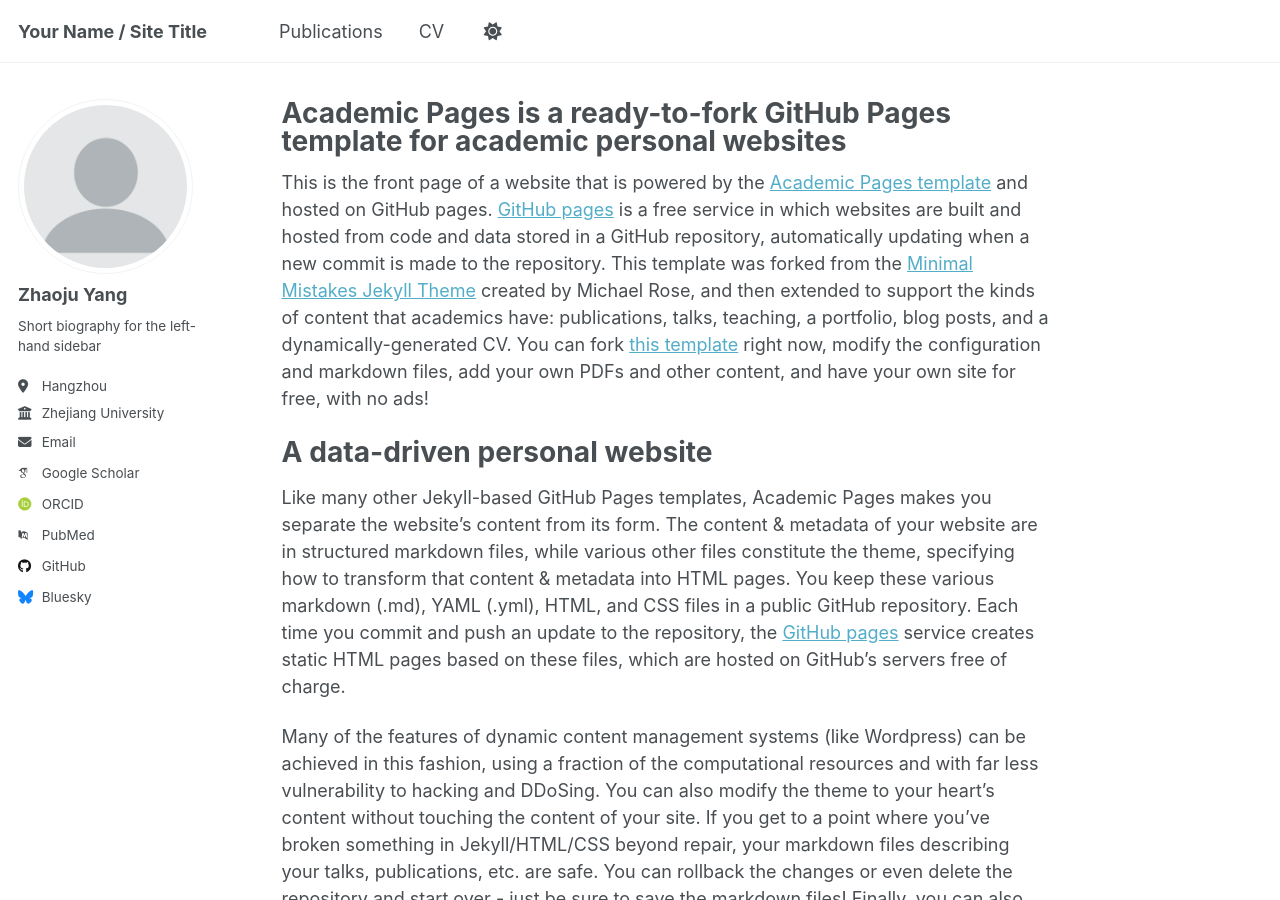
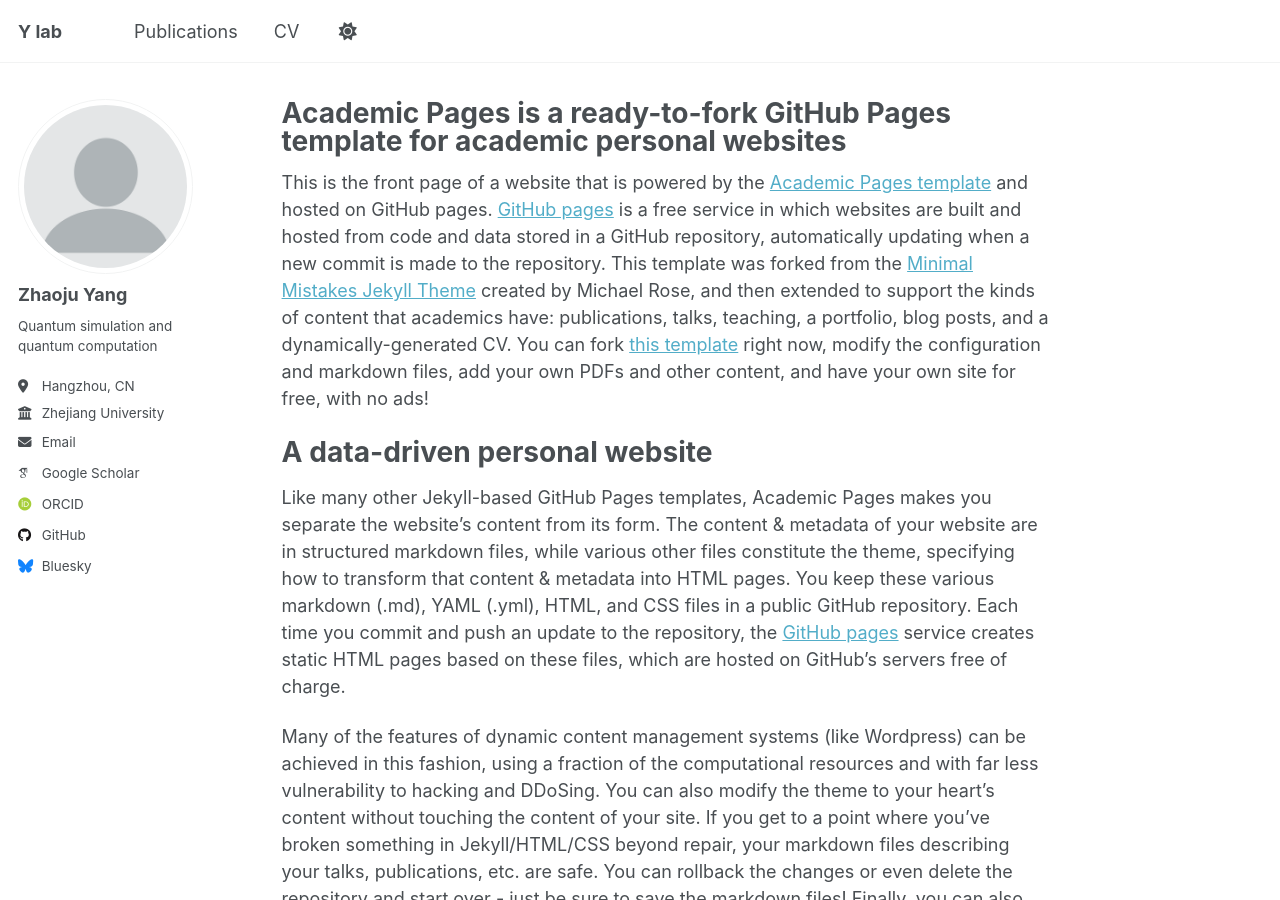
Before and after one commit to zhaojuyang/zhaojuyang.github.io, a Jekyll site: the page built from _pages/about.md, in a window 1280 px wide and 900 px high. Built offline with Jekyll 4.4.1, drawn with Linux system fonts in a browser that asks for light colours; some web fonts are replaced.

Commit message:
Update _config.yml

```diff
--- a/_config.yml
+++ b/_config.yml
@@ -9,13 +9,13 @@
 # Basic Site Settings
 locale                   : "en-US"
 site_theme               : "default"
-title                    : "Your Name / Site Title"
+title                    : "Y lab"
 title_separator          : "-"
 name                     : &name "Your Name"
 description              : &description "personal description"
-url                      : https://academicpages.github.io # the base hostname & protocol for your site e.g. "https://[your GitHub username].github.io"
+url                      : https://zhaojuyang.github.io # the base hostname & protocol for your site e.g. "https://[your GitHub username].github.io"
 baseurl                  : "" # the subpath of your site, e.g. "/blog"
-repository               : "academicpages/academicpages.github.io"
+repository               : "zhaojuyang/zhaojuyang.github.io"
 
 # Site Author - The following control what appear as part of the author content on the side bar.
 #               If a field is blank the icon and link will not appear, otherwise it will be shown.
@@ -25,27 +25,27 @@ author:
   avatar           : "profile.png"
   name             : "Zhaoju Yang"
   pronouns         : # example: "she/her"
-  bio              : "Short biography for the left-hand sidebar"
-  location         : "Hangzhou"
+  bio              : "Quantum simulation and quantum computation" #"Short biography for the left-hand sidebar"
+  location         : "Hangzhou, CN"
   employer         : "Zhejiang University"
   uri              : # URL
   email            : "zhaojuyang@zju.edu.cn"
 
   # Academic websites
-  arxiv            : # URL - Update with the correct link to your profile
-  googlescholar    : "https://scholar.google.com/citations?user=PS_CX0AAAAAJ"
-  impactstory      : # URL
-  orcid            : "http://orcid.org/yourorcidurl"
-  semantic         : # URL
-  pubmed           : "https://www.ncbi.nlm.nih.gov/pubmed/?term=john+snow"
-  researchgate     : # URL
-  scopus           : # URL
+  # arxiv            : # URL - Update with the correct link to your profile
+  googlescholar    : "https://scholar.google.com/citations?user=9HWoXRUAAAAJ"
+  # impactstory      : # URL
+  orcid            : "http://orcid.org/0000-0002-9880-2655"
+  # semantic         : # URL
+  # pubmed           : "https://www.ncbi.nlm.nih.gov/pubmed/?term=john+snow"
+  # researchgate     : # URL
+  # scopus           : # URL
 
   # Repositories and software development
   bitbucket        : # Username - Update with your username on the site
   codepen          : # Username
   dribbble         : # Username
-  github           : "academicpages"
+  github           : "zhaojuyang"
   kaggle           : # Username
   stackoverflow    : # User number or user number and name (i.e., use "1" or "1/jeff-atwood")
 
```
